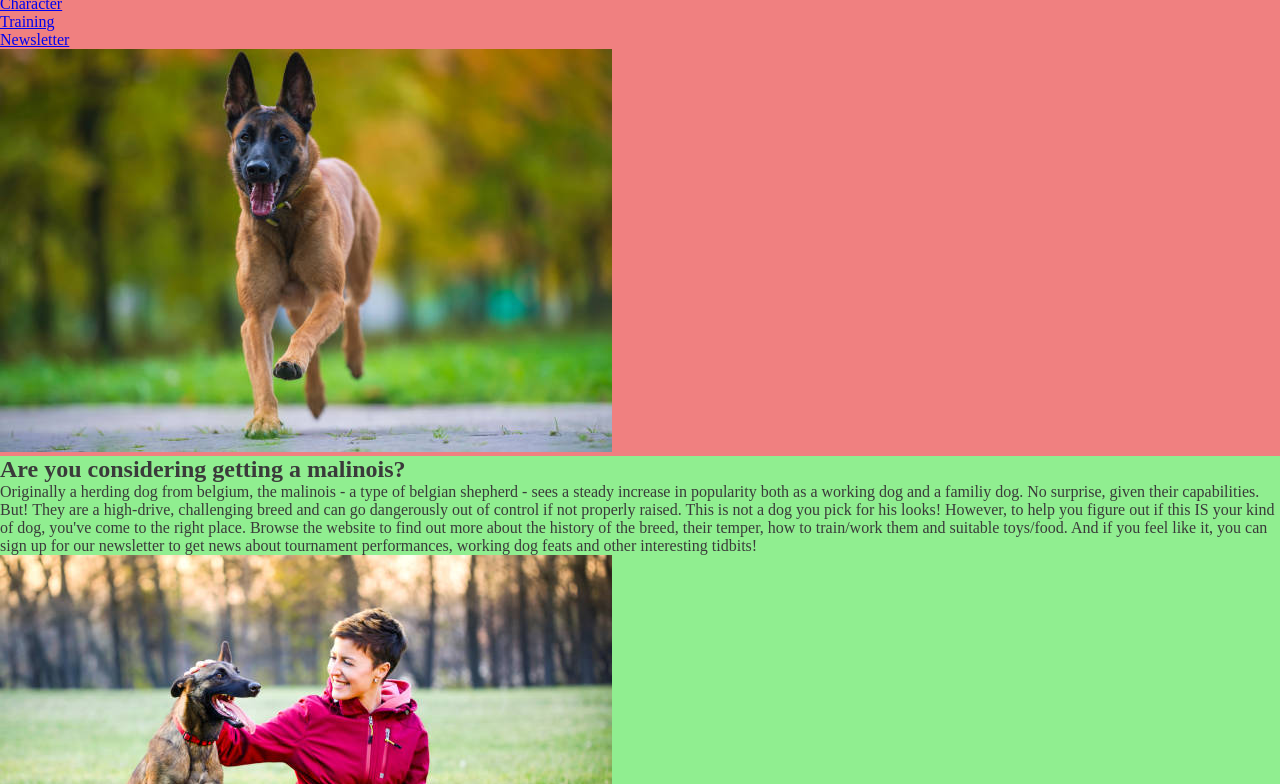
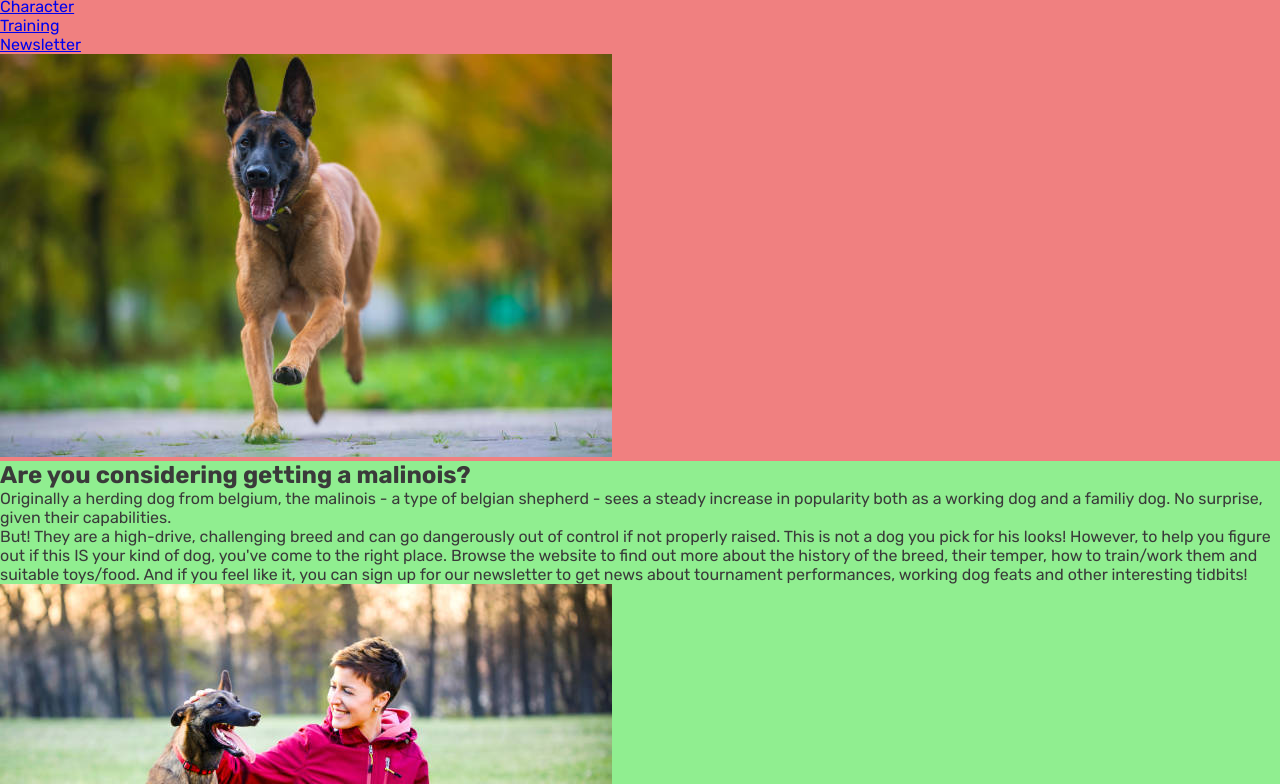
Before and after one commit to slevinln/Malinois-For-You-Guide, a plain HTML site: page index.html in a window 1280 px wide. Shown: the part 60-844 px from the top of the page. Drawn offline with Linux system fonts and the light colour scheme.

Commit message:
Add rubik font to body styles

```diff
--- a/assets/css/style.css
+++ b/assets/css/style.css
@@ -15,6 +15,7 @@ body {
     flex-direction: column;
     /* Generic project styles */
     color: #3a3a3a;
+    font-family: Rubik, sans-serif;
 }
 
 
```
